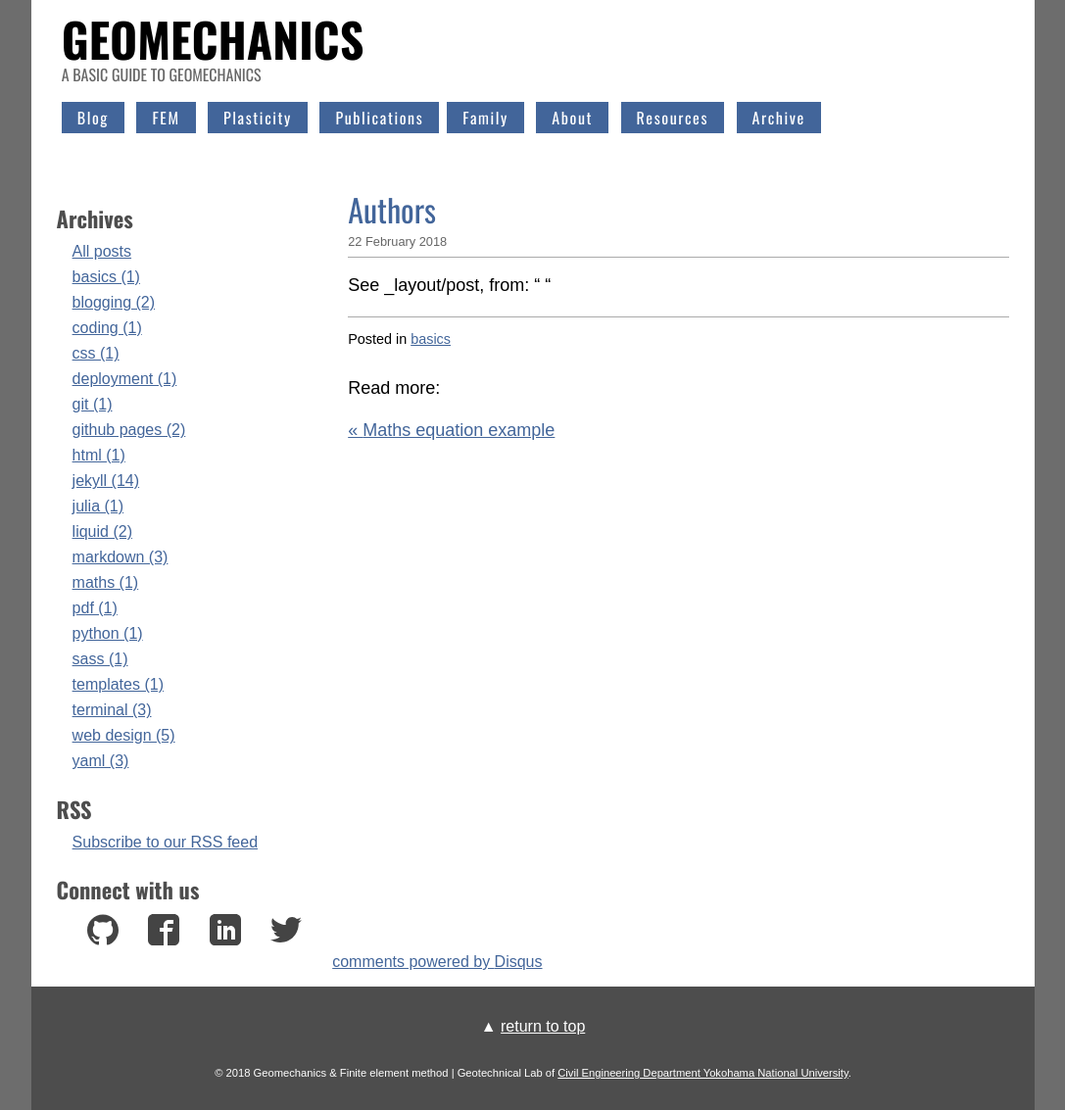
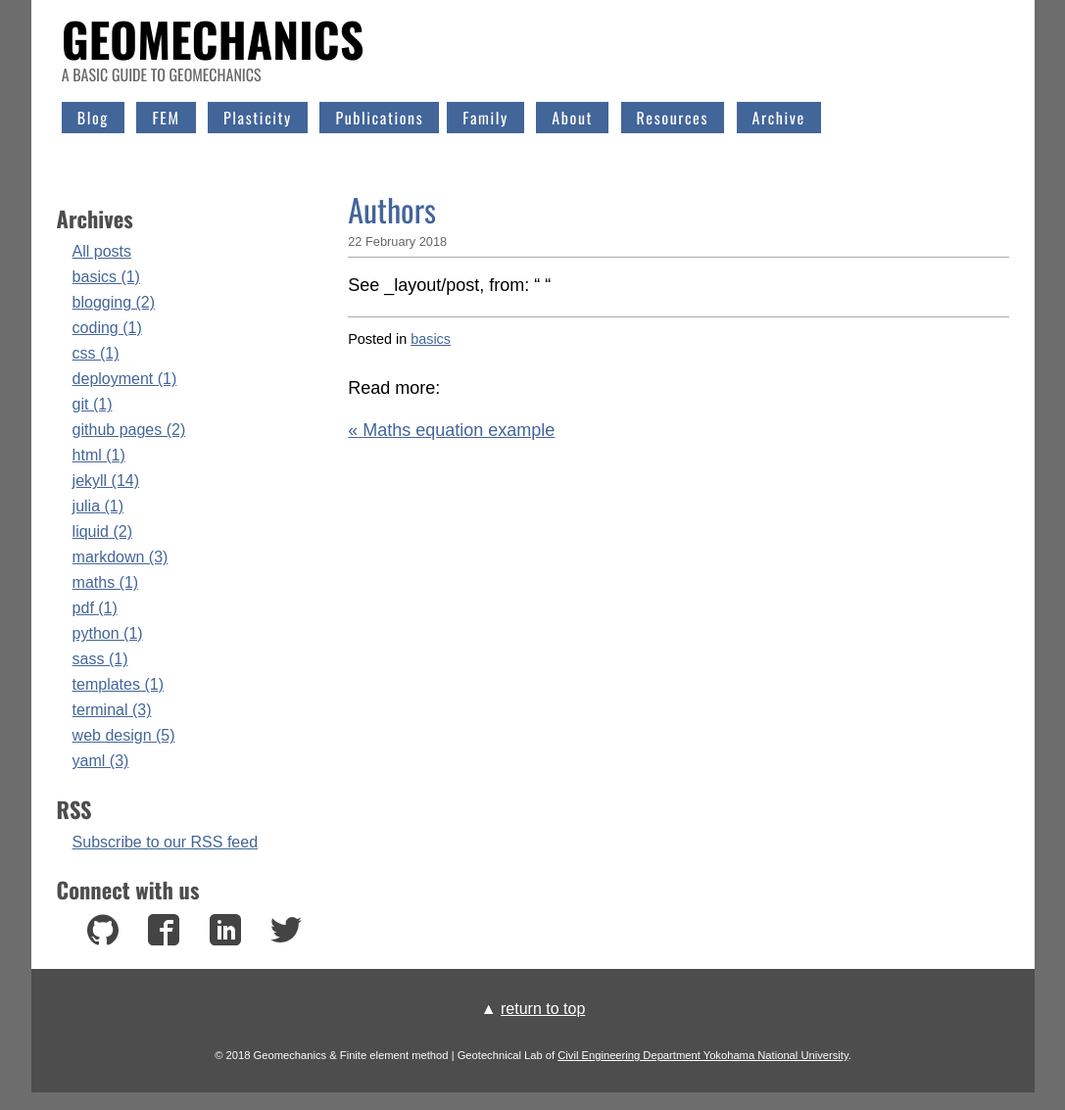
Before and after one commit to quangvunp/geomechanics, a Jekyll site: the page built from _posts/2018-02-22-show-author.md, in a window 1280 px wide. Shown: the whole page at 98% size, without its empty margins (96-1183 px from the left). Built offline with Jekyll 4.4.1, drawn with Linux system fonts in a browser that asks for light colours; comment, search, counter and statistics services are not loaded; some of the changed lines change nothing that is shown.

Commit message:
remove class of comment

```diff
--- a/_layouts/post.html
+++ b/_layouts/post.html
@@ -48,19 +48,23 @@
 
 
 
-<div class="comments">
-    <div id="disqus_thread"></div>
-<script type="text/javascript">
-/* * * CONFIGURATION VARIABLES: EDIT BEFORE PASTING INTO YOUR WEBPAGE * * */
-var disqus_shortname = 'username'; // required: replace example with your forum shortname
+<div id="disqus_thread"></div>
+<script>
 
-/* * * DON'T EDIT BELOW THIS LINE * * */
-(function() {
-var dsq = document.createElement('script'); dsq.type = 'text/javascript'; dsq.async = true;
-dsq.src = '//' + disqus_shortname + '.disqus.com/embed.js';
-(document.getElementsByTagName('head')[0] || document.getElementsByTagName('body')[0]).appendChild(dsq);
+/**
+*  RECOMMENDED CONFIGURATION VARIABLES: EDIT AND UNCOMMENT THE SECTION BELOW TO INSERT DYNAMIC VALUES FROM YOUR PLATFORM OR CMS.
+*  LEARN WHY DEFINING THESE VARIABLES IS IMPORTANT: https://disqus.com/admin/universalcode/#configuration-variables*/
+/*
+var disqus_config = function () {
+this.page.url = PAGE_URL;  // Replace PAGE_URL with your page's canonical URL variable
+this.page.identifier = PAGE_IDENTIFIER; // Replace PAGE_IDENTIFIER with your page's unique identifier variable
+};
+*/
+(function() { // DON'T EDIT BELOW THIS LINE
+var d = document, s = d.createElement('script');
+s.src = 'https://https-quangvunp-github-io-1.disqus.com/embed.js';
+s.setAttribute('data-timestamp', +new Date());
+(d.head || d.body).appendChild(s);
 })();
 </script>
-<noscript>Please enable JavaScript to view the <a href="http://disqus.com/?ref_noscript">comments powered by Disqus.</a></noscript>
-<a href="http://disqus.com" class="dsq-brlink">comments powered by <span class="logo-disqus">Disqus</span></a>
-</div>
+<noscript>Please enable JavaScript to view the <a href="https://disqus.com/?ref_noscript">comments powered by Disqus.</a></noscript>
```
